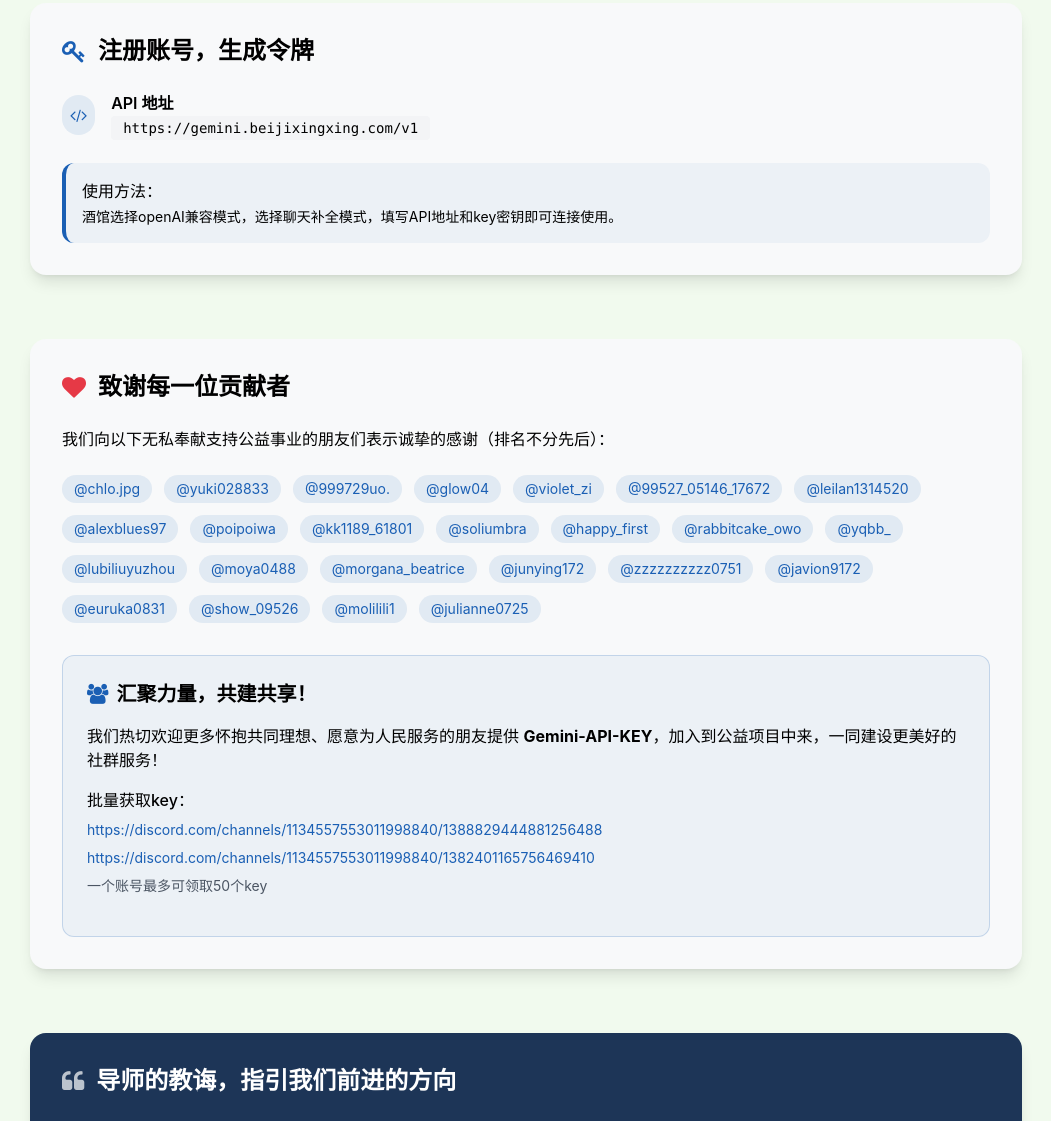
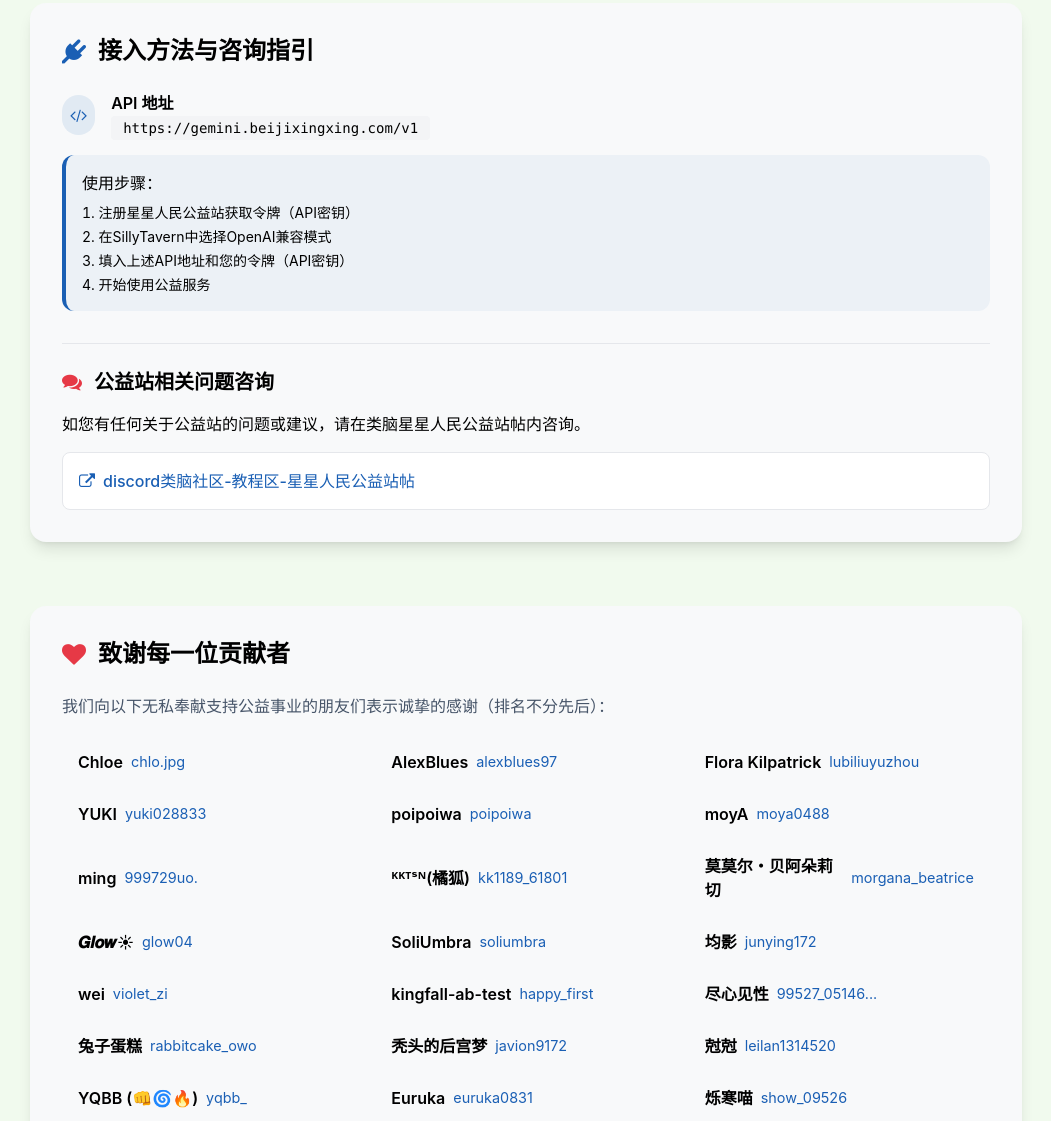
Before and after one commit to beijixingxing/beijixingxing.github.io, a plain HTML site: page index.html in a window 1280 px wide. Shown: the part 761-1882 px from the top of the page, without its empty margins (114-1165 px from the left). Drawn offline with nearby package versions, Linux system fonts and the light colour scheme.

Commit message:
Update index.html

```diff
--- a/index.html
+++ b/index.html
@@ -37,10 +37,29 @@
                 transform: translateY(-5px);
                 box-shadow: 0 10px 25px -5px rgba(0,0,0,0.1);
             }
+            .contributor-item {
+                display: flex;
+                align-items: center;
+                padding: 0.5rem 1rem;
+                border-radius: 0.5rem;
+                transition: all 0.2s ease;
+            }
+            .contributor-item:hover {
+                background-color: rgba(26, 95, 180, 0.05);
+                transform: translateX(4px);
+            }
+            .contributor-name {
+                font-weight: 600;
+                margin-right: 0.5rem;
+            }
+            .contributor-handle {
+                color: #1a5fb4;
+                font-size: 0.9rem;
+            }
         }
     </style>
 </head>
-<body class="bg-neutral"> <!-- 移除 text-dark，让文字使用默认颜色 -->
+<body class="bg-neutral">
     <!-- 顶部横幅 -->
     <header class="bg-gradient-to-r from-primary to-dark text-white py-12 px-4 md:px-8">
         <div class="max-w-5xl mx-auto text-center pt-12">
@@ -120,26 +139,53 @@
             </div>
         </section>
 
-        <!-- 注册与使用区 -->
+        <!-- 接入方法和咨询指引区合并 -->
         <section class="mb-16">
             <div class="bg-light rounded-2xl shadow-lg p-6 md:p-8 card-hover">
                 <h2 class="text-2xl font-bold mb-6 flex items-center">
-                    <i class="fa fa-key text-primary mr-3"></i>注册账号，生成令牌
+                    <i class="fa fa-plug text-primary mr-3"></i>接入方法与咨询指引
                 </h2>
-                <div class="space-y-4">
+
+                <!-- 接入方法 -->
+                <div class="space-y-4 mb-8">
                     <div class="flex items-start">
                         <div class="bg-primary/10 p-2 rounded-full mt-1 mr-4">
                             <i class="fa fa-code text-primary"></i>
                         </div>
-                        <div>
+                        <div class="flex-1">
                             <p class="font-semibold">API 地址</p>
-                            <code class="bg-gray-100 px-3 py-1 rounded text-sm">https://gemini.beijixingxing.com/v1</code>
+                            <code class="bg-gray-100 px-3 py-1 rounded text-sm break-all">
+                                https://gemini.beijixingxing.com/v1
+                            </code>
                         </div>
                     </div>
+
+                    <div class="mt-6 p-4 bg-primary/5 rounded-xl border-l-4 border-primary">
+                        <p class="font-medium">使用步骤：</p>
+                        <ol class="list-decimal list-inside mt-2 space-y-1 text-sm">
+                            <li>注册星星人民公益站获取令牌（API密钥）</li>
+                            <li>在SillyTavern中选择OpenAI兼容模式</li>
+                            <li>填入上述API地址和您的令牌（API密钥）</li>
+                            <li>开始使用公益服务</li>
+                        </ol>
+                    </div>
                 </div>
-                <div class="mt-6 p-4 bg-primary/5 rounded-xl border-l-4 border-primary">
-                    <p class="font-medium">使用方法：</p>
-                    <p class="mt-1 text-sm">酒馆选择openAI兼容模式，选择聊天补全模式，填写API地址和key密钥即可连接使用。</p>
+
+                <!-- 咨询指引 -->
+                <div class="border-t border-gray-200 pt-6">
+                    <h3 class="text-xl font-bold mb-4 flex items-center">
+                        <i class="fa fa-comments text-secondary mr-3"></i>公益站相关问题咨询
+                    </h3>
+                    <p class="mb-4">如您有任何关于公益站的问题或建议，请在类脑星星人民公益站帖内咨询。</p>
+
+                    <div class="bg-white p-4 rounded-lg border border-gray-200">
+                        <a href="https://discord.com/channels/1134557553011998840/1390629167527235677/1392343336895123556"
+                           target="_blank"
+                           class="inline-flex items-center text-primary hover:underline font-medium">
+                            <i class="fa fa-external-link mr-2"></i>
+                            discord类脑社区-教程区-星星人民公益站帖
+                        </a>
+                    </div>
                 </div>
             </div>
         </section>
@@ -150,41 +196,42 @@
                 <h2 class="text-2xl font-bold mb-6 flex items-center">
                     <i class="fa fa-heart text-secondary mr-3"></i>致谢每一位贡献者
                 </h2>
-                <p class="mb-6">我们向以下无私奉献支持公益事业的朋友们表示诚挚的感谢（排名不分先后）：</p>
+                <p class="text-slate-600 mb-6">我们向以下无私奉献支持公益事业的朋友们表示诚挚的感谢（排名不分先后）：</p>
 
-                <div class="flex flex-wrap gap-3 mb-8">
-                    <span class="bg-primary/10 text-primary px-3 py-1 rounded-full text-sm">@chlo.jpg</span>
-                    <span class="bg-primary/10 text-primary px-3 py-1 rounded-full text-sm">@yuki028833</span>
-                    <span class="bg-primary/10 text-primary px-3 py-1 rounded-full text-sm">@999729uo.</span>
-                    <span class="bg-primary/10 text-primary px-3 py-1 rounded-full text-sm">@glow04</span>
-                    <span class="bg-primary/10 text-primary px-3 py-1 rounded-full text-sm">@violet_zi</span>
-                    <span class="bg-primary/10 text-primary px-3 py-1 rounded-full text-sm">@99527_05146_17672</span>
-                    <span class="bg-primary/10 text-primary px-3 py-1 rounded-full text-sm">@leilan1314520</span>
-                    <span class="bg-primary/10 text-primary px-3 py-1 rounded-full text-sm">@alexblues97</span>
-                    <span class="bg-primary/10 text-primary px-3 py-1 rounded-full text-sm">@poipoiwa</span>
-                    <span class="bg-primary/10 text-primary px-3 py-1 rounded-full text-sm">@kk1189_61801</span>
-                    <span class="bg-primary/10 text-primary px-3 py-1 rounded-full text-sm">@soliumbra</span>
-                    <span class="bg-primary/10 text-primary px-3 py-1 rounded-full text-sm">@happy_first</span>
-                    <span class="bg-primary/10 text-primary px-3 py-1 rounded-full text-sm">@rabbitcake_owo</span>
-                    <span class="bg-primary/10 text-primary px-3 py-1 rounded-full text-sm">@yqbb_</span>
-                    <span class="bg-primary/10 text-primary px-3 py-1 rounded-full text-sm">@lubiliuyuzhou</span>
-                    <span class="bg-primary/10 text-primary px-3 py-1 rounded-full text-sm">@moya0488</span>
-                    <span class="bg-primary/10 text-primary px-3 py-1 rounded-full text-sm">@morgana_beatrice</span>
-                    <span class="bg-primary/10 text-primary px-3 py-1 rounded-full text-sm">@junying172</span>
-                    <span class="bg-primary/10 text-primary px-3 py-1 rounded-full text-sm">@zzzzzzzzzz0751</span>
-                    <span class="bg-primary/10 text-primary px-3 py-1 rounded-full text-sm">@javion9172</span>
-                    <span class="bg-primary/10 text-primary px-3 py-1 rounded-full text-sm">@euruka0831</span>
-                    <span class="bg-primary/10 text-primary px-3 py-1 rounded-full text-sm">@show_09526</span>
-                    <span class="bg-primary/10 text-primary px-3 py-1 rounded-full text-sm">@molilili1</span>
-                    <span class="bg-primary/10 text-primary px-3 py-1 rounded-full text-sm">@julianne0725</span>
+                <div class="grid grid-cols-1 sm:grid-cols-2 lg:grid-cols-3 gap-3 mb-8">
+                    <div class="contributor-item"><span class="contributor-name">Chloe</span><span class="contributor-handle">chlo.jpg</span></div>
+                    <div class="contributor-item"><span class="contributor-name">AlexBlues</span><span class="contributor-handle">alexblues97</span></div>
+                    <div class="contributor-item"><span class="contributor-name">Flora Kilpatrick</span><span class="contributor-handle">lubiliuyuzhou</span></div>
+                    <div class="contributor-item"><span class="contributor-name">YUKI</span><span class="contributor-handle">yuki028833</span></div>
+                    <div class="contributor-item"><span class="contributor-name">poipoiwa</span><span class="contributor-handle">poipoiwa</span></div>
+                    <div class="contributor-item"><span class="contributor-name">moyA</span><span class="contributor-handle">moya0488</span></div>
+                    <div class="contributor-item"><span class="contributor-name">ming</span><span class="contributor-handle">999729uo.</span></div>
+                    <div class="contributor-item"><span class="contributor-name">ᴷᴷᵀˢᴺ(橘狐)</span><span class="contributor-handle">kk1189_61801</span></div>
+                    <div class="contributor-item"><span class="contributor-name">莫莫尔・贝阿朵莉切</span><span class="contributor-handle">morgana_beatrice</span></div>
+                    <div class="contributor-item"><span class="contributor-name">𝑮𝒍𝒐𝒘☀</span><span class="contributor-handle">glow04</span></div>
+                    <div class="contributor-item"><span class="contributor-name">SoliUmbra</span><span class="contributor-handle">soliumbra</span></div>
+                    <div class="contributor-item"><span class="contributor-name">均影</span><span class="contributor-handle">junying172</span></div>
+                    <div class="contributor-item"><span class="contributor-name">wei</span><span class="contributor-handle">violet_zi</span></div>
+                    <div class="contributor-item"><span class="contributor-name">kingfall-ab-test</span><span class="contributor-handle">happy_first</span></div>
+                    <div class="contributor-item"><span class="contributor-name">尽心见性</span><span class="contributor-handle">99527_05146...</span></div>
+                    <div class="contributor-item"><span class="contributor-name">兔子蛋糕</span><span class="contributor-handle">rabbitcake_owo</span></div>
+                    <div class="contributor-item"><span class="contributor-name">秃头的后宫梦</span><span class="contributor-handle">javion9172</span></div>
+                    <div class="contributor-item"><span class="contributor-name">尅尅</span><span class="contributor-handle">leilan1314520</span></div>
+                    <div class="contributor-item"><span class="contributor-name">YQBB (👊🌀🔥)</span><span class="contributor-handle">yqbb_</span></div>
+                    <div class="contributor-item"><span class="contributor-name">Euruka</span><span class="contributor-handle">euruka0831</span></div>
+                    <div class="contributor-item"><span class="contributor-name">烁寒喵</span><span class="contributor-handle">show_09526</span></div>
+                    <div class="contributor-item"><span class="contributor-name">molilili</span><span class="contributor-handle">molilili1</span></div>
+                    <div class="contributor-item"><span class="contributor-name">Jill🍸</span><span class="contributor-handle">julianne0725</span></div>
+                    <div class="contributor-item"><span class="contributor-name">DEMO</span><span class="contributor-handle">cryforme2234</span></div>
+                    <div class="contributor-item"><span class="contributor-name">taishijiaxi</span><span class="contributor-handle">taishijiaxi_09043</span></div>
                 </div>
 
                 <!-- 加入我们 -->
-                <div class="bg-primary/5 rounded-xl p-6 border border-primary/20">
+                <div class="bg-primary/5 rounded-xl p-6 border border-primary/20 border-2 border-red-500">
                     <h3 class="font-bold text-xl mb-4 flex items-center">
                         <i class="fa fa-users text-primary mr-2"></i>汇聚力量，共建共享！
                     </h3>
-                    <p class="mb-4">我们热切欢迎更多怀抱共同理想、愿意为人民服务的朋友提供 <strong>Gemini-API-KEY</strong>，加入到公益项目中来，一同建设更美好的社群服务！</p>
+                    <p class="mb-4">我们热切欢迎更多怀抱共同理想、愿意为人民服务的朋友提供 <strong>Gemini-Api-Key</strong>，加入到公益项目中来，一同建设更美好的社群服务！</p>
 
                     <div class="mb-4">
                         <p class="font-medium mb-2">批量获取key：</p>
@@ -197,6 +244,23 @@
                             </a>
                         </div>
                         <p class="text-sm text-gray-600 mt-2">一个账号最多可领取50个key</p>
+                    </div>
+
+                    <!-- 捐赠联系方式 -->
+                    <div class="mt-6">
+                        <p class="font-medium mb-2">捐赠联系方式：</p>
+                        <div class="flex flex-col space-y-3">
+                            <div class="flex items-center space-x-3">
+                                <i class="fa fa-discord text-primary text-xl"></i>
+                                <span class="font-medium">Discord：</span>
+                                <span class="text-gray-700">beijixx_90909</span>
+                            </div>
+                            <div class="flex items-center space-x-3">
+                                <i class="fa fa-envelope text-primary text-xl"></i>
+                                <span class="font-medium">邮箱：</span>
+                                <span class="text-gray-700">yunxi815@gmail.com</span>
+                            </div>
+                        </div>
                     </div>
                 </div>
             </div>
```
